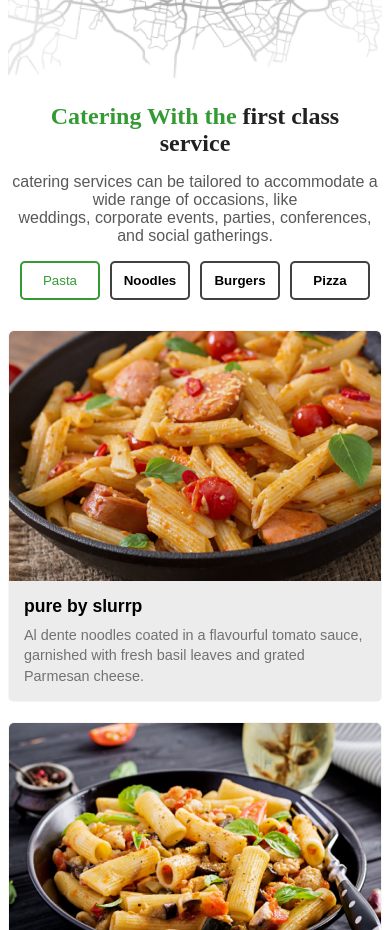
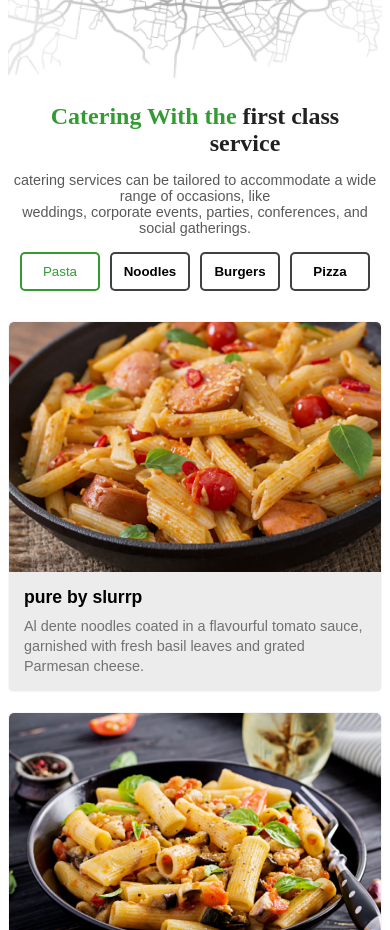
Before and after one commit to festybam123/restaurant, a React (Vite) app: page / in a window 390 px wide. Shown: the part 2700-3630 px from the top of the page. Built offline with nearby package versions, Linux system fonts and the light colour scheme.

Commit message:
mobile responsiveness

```diff
--- a/src/App.css
+++ b/src/App.css
@@ -782,8 +782,8 @@ Link {
   .section__4 { flex-direction: column; }
   .section4__content { text-align: center; }
   .section4__content h2 { font-size: 1.5rem; }
-  .section4__content p { font-size: 1rem; }
-  .section4__content span{ text-align: center; align-self: center; align-content: center;}
+  .section4__content p { font-size: 0.9rem; }
+  .section4__content h2 span{ text-align: center; margin-left: 100px;}
   .btn__cnt { flex-wrap: wrap; justify-content: center; gap: 10px; }
   .gallery2_grid { flex-direction: column; }
 
```
